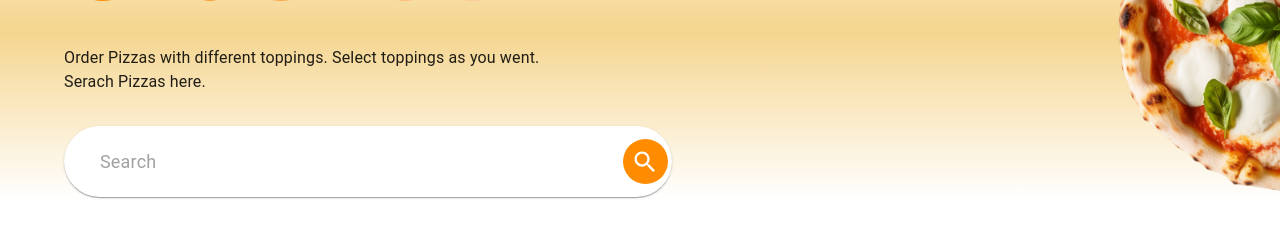
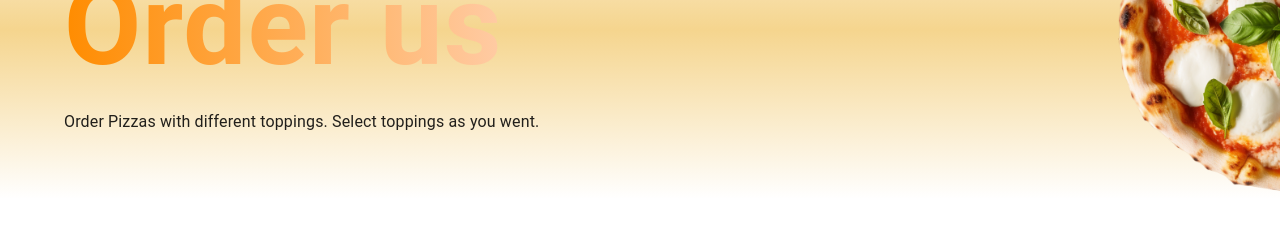
Before and after one commit to getye/Pizza-Ordering-App, a React (Create React App) app in the folder client/: page / in a window 1280 px wide. Shown: the part 195-438 px from the top of the page. Built offline with nearby package versions, Linux system fonts and the light colour scheme; no server answers.

Commit message:
Home Sereach

```diff
--- a/client/src/components/home.js
+++ b/client/src/components/home.js
@@ -1,7 +1,6 @@
 
 
-import { Box, Button, Card, CardContent, CardMedia, Divider, Grid, IconButton, InputBase, Paper, Typography } from '@mui/material';
-import SearchIcon from '@mui/icons-material/Search';
+import { Box, Button, Card, CardContent, CardMedia, Divider, Grid, Typography } from '@mui/material';
 import home1 from '../assets/homeImage1.png'
 import home2 from '../assets/homeImage2.png'
 import featured1 from '../assets/featured1.png'
@@ -77,48 +76,7 @@ return (
             fontSize: {xs: '10px', sm: '12px', md: '14px', lg: '16px'},
           }}
         >Order Pizzas with different toppings. Select toppings as you went. </Typography>
-        <Typography sx={{
-           fontSize: {xs: '10px', sm: '12px', md: '14px', lg: '16px'},
-           pb:{xs: 1, sm: 2, md: 3, lg: 4}
-           }}>Serach Pizzas here.</Typography>
-          <Paper
-            component="form"
-            sx={{
-              p: { xs: '8px 2px', sm: '10px 3px', md: '12px 4px', lg: '13px 4px' },
-              borderRadius: 10,
-              display: 'flex',
-              width: { xs: '90%', sm: '75%', md: '65%', lg: '60%' },
-            }}
-          >
-            <InputBase
-              sx={{
-                ml: { xs: 1, sm: 2, md: 3, lg: 4},
-                flex: 1,
-                fontSize: { xs: '12px', sm: '14px', md: '16px', lg: '18px' }
-              }}
-              placeholder="Search"
-              inputProps={{ 'aria-label': 'search' }}
-            />
-            <IconButton
-              type="button"
-              sx={{
-                bgcolor: '#FF8C00',
-                borderRadius: '50%',
-                display: 'flex',
-                justifyContent: 'center',
-                alignItems: 'center',
-                width: { xs: '35px', sm: '38px', md: '40px', lg: '45px' },
-                height: { xs: '35px', sm: '38px', md: '40px', lg: '45px' },
-                transition: 'background-color 0.3s',
-                '&:hover': {
-                  bgcolor: '#FF6F00',
-                },
-              }}
-              aria-label="search"
-            >
-              <SearchIcon sx={{ color: 'white', fontSize: { xs: '18px', sm: '20px', md: '24px', lg: '28px' } }} /> {/* Adjust icon size */}
-            </IconButton>
-          </Paper>
+
 
       </Grid>
 
```
Also changed, not shown: 8 other files (tests, documents, lock files or other folders).
